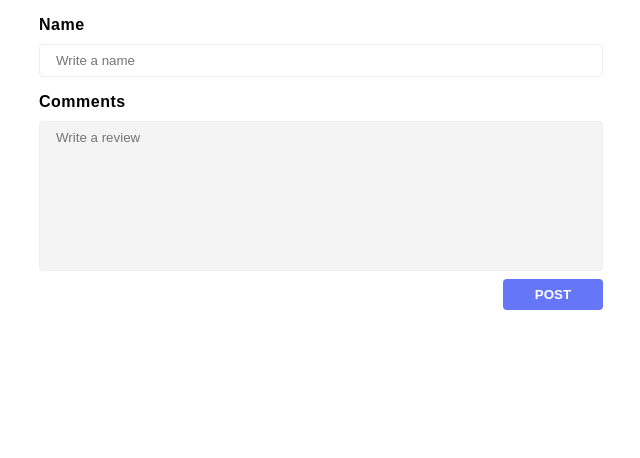
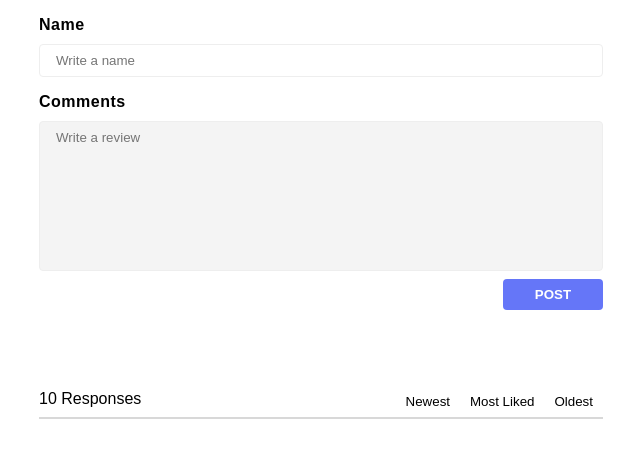
Before and after one commit to podlesnyi-pavel/webhome, a React (Create React App) app: page / in a window 1280 px wide. Shown: the top 458 px of the page, without its empty margins (319-959 px from the left). Built offline with nearby package versions, Linux system fonts and the light colour scheme; no server answers.

Commit message:
add style to header component Comments

```diff
--- a/package.json
+++ b/package.json
@@ -1,5 +1,6 @@
 {
   "name": "webhome",
+  "homepage": ".",
   "version": "0.1.0",
   "private": true,
   "dependencies": {
--- a/src/App.jsx
+++ b/src/App.jsx
@@ -1,10 +1,29 @@
+import { useEffect, useState } from 'react';
 import './App.scss';
+import { Comments } from './components/Comments';
 import { FormPost } from './components/FormPost';
 
 const App = () => {
+  const [comments, setComments] = useState([]);
+  const [currentPage, setCurrentPage] = useState(1);
+
+  const getComments = () => {
+    fetch('https://jordan.ashton.fashion/api/goods/30/comments')
+      .then(response => response.json())
+      .then(comments => {
+        setComments(comments);
+        console.log(comments);
+      });
+  };
+
+  useEffect(() => {
+    getComments();
+  }, []);
+
   return (
     <div className="App">
       <FormPost />
+      <Comments comments={comments} />
     </div>
   );
 }
--- /dev/null
+++ b/src/components/Comments/Comments.jsx
@@ -0,0 +1,23 @@
+import { useState } from 'react';
+import './Comments.scss';
+
+export const Comments = ({ comments }) => {
+  const [activeSort, setActiveSort] = useState('');
+
+  return (
+    <div className="comments">
+      <div className="comments__header">
+        <div className="comments__responses">10 Responses</div>
+        <div className="comments__sorts">
+          <button className="comments__sort">Newest</button>
+          <button className="comments__sort">Most Liked</button>
+          <button className="comments__sort">Oldest</button>
+        </div>
+      </div>
+
+      <ul className="comments__comments">
+
+      </ul>
+    </div>
+  );
+};
--- a/src/components/Comments/Comments.scss
+++ b/src/components/Comments/Comments.scss
@@ -1 +1,36 @@
 @import '../../styles/main.scss';
+
+.comments {
+  margin-top: 80px;
+
+  &__header {
+    display: flex;
+    justify-content: space-between;
+    padding-bottom: 4px;
+    border-bottom: 2px solid $color-dark-gray;
+    font-weight: 500;
+  }
+
+  // &__responses {}
+  // &__sorts {}
+
+  &__sort {
+    padding: 4px 10px;
+    border: none;
+    border-radius: $border-radius;
+    background-color: transparent;
+    transition: $transition-duration-default;
+
+    &:hover,
+    &:focus {
+      background-color: $color-purple;
+      color: $color-white;
+    }
+
+    &--active {
+      color: $color-purple;
+    }
+  }
+
+
+}
--- a/src/components/Comments/index.js
+++ b/src/components/Comments/index.js
@@ -1 +1 @@
-export * from './FormPost';
+export * from './Comments';
--- a/src/styles/utils/_variables.scss
+++ b/src/styles/utils/_variables.scss
@@ -4,4 +4,8 @@ $border-radius: 4px;
 //colors
 $color-white: #fff;
 $color-gray: #f4f4f4;
+$color-dark-gray: #d8d8d8;
 $color-purple: #6576f8;
+
+//transition
+$transition-duration-default: 0.3s;
```
